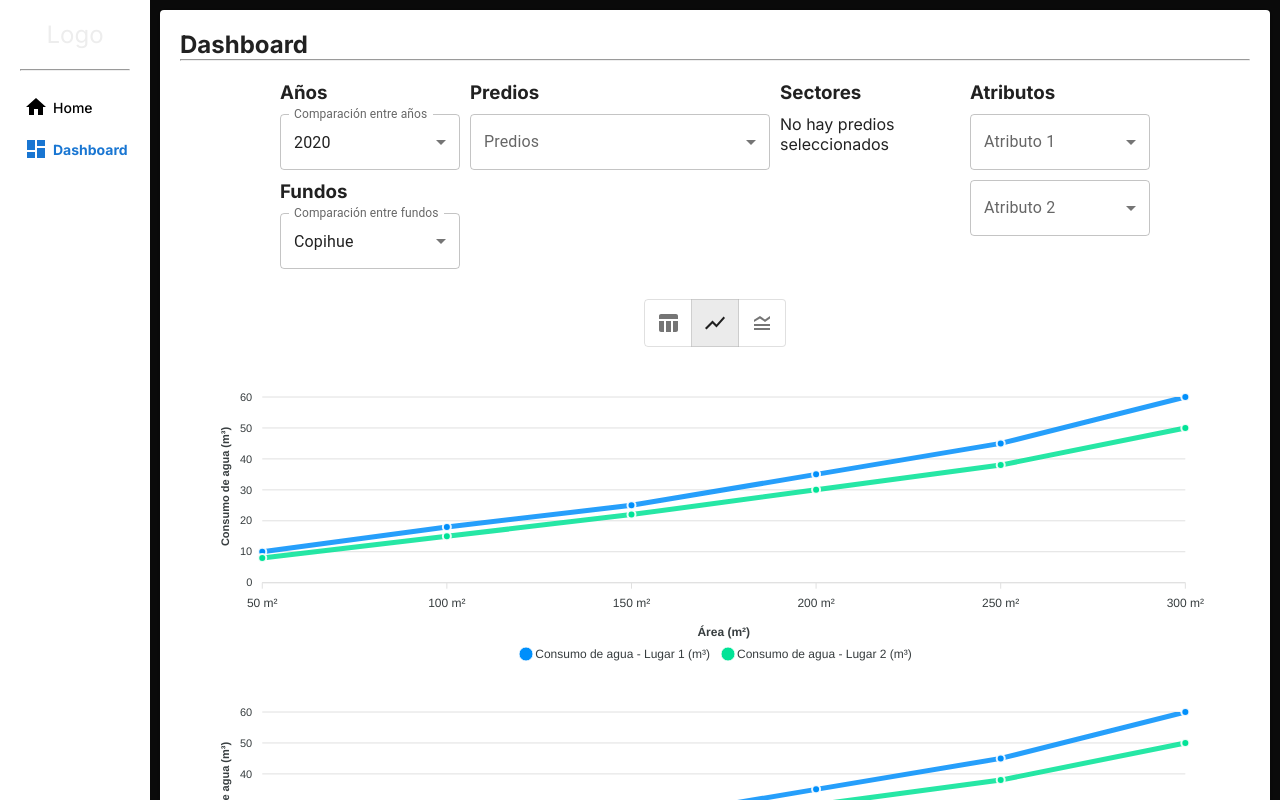
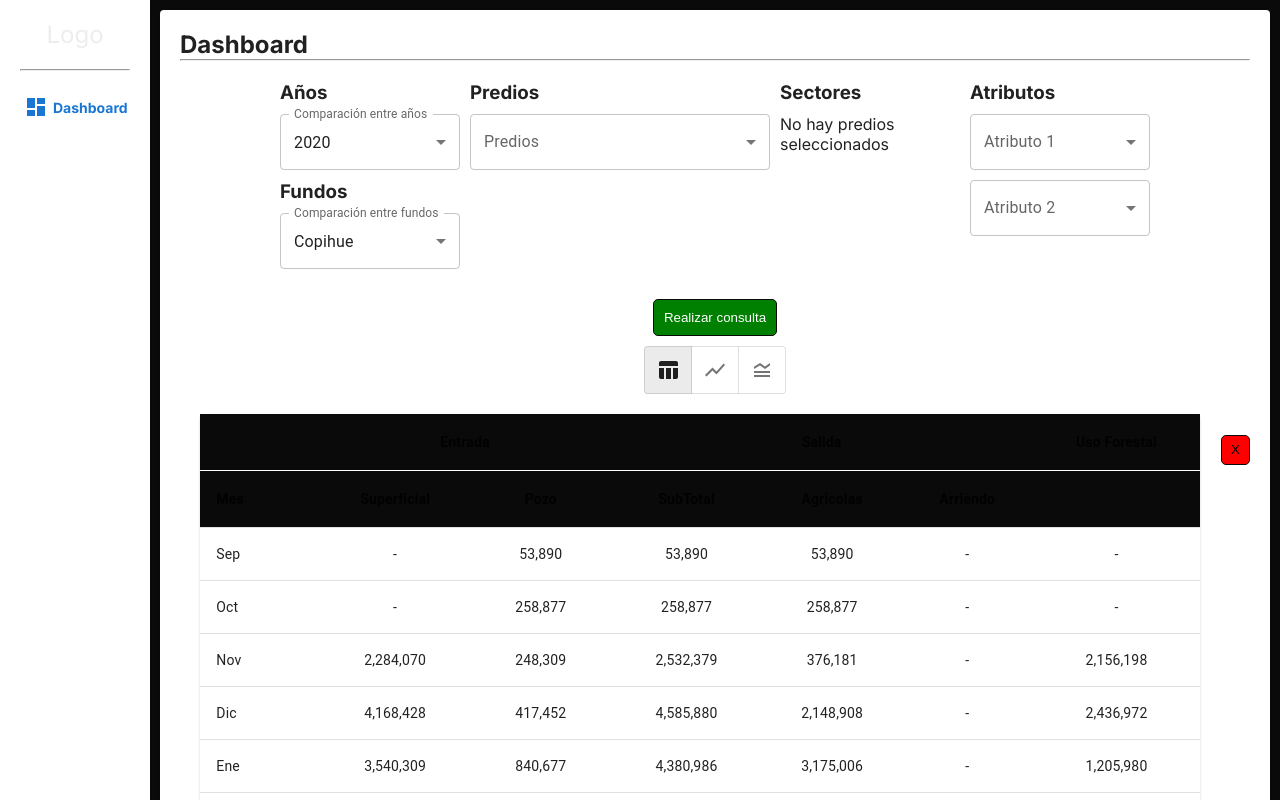
Before and after one commit to javier-tc/Dashboard_CAF, a Next.js app: page /dashboard in a window 1280 px wide. Built offline with nearby package versions, Linux system fonts and the light colour scheme.

Commit message:
ADD: Handle multiple data

```diff
--- a/src/app/dashboard/page.jsx
+++ b/src/app/dashboard/page.jsx
@@ -147,43 +147,55 @@ const Dashboard = () => {
     { area: 250, water_consumption_lugar1: 45, water_consumption_lugar2: 38 },
     { area: 300, water_consumption_lugar1: 60, water_consumption_lugar2: 50 },
   ];
+  const dataset2 = [
+    { area: 50, water_consumption_lugar1: 13, water_consumption_lugar2: 2 },
+    { area: 100, water_consumption_lugar1: 10, water_consumption_lugar2: 11 },
+    { area: 150, water_consumption_lugar1: 30, water_consumption_lugar2: 27 },
+    { area: 200, water_consumption_lugar1: 28, water_consumption_lugar2: 35 },
+    { area: 250, water_consumption_lugar1: 45, water_consumption_lugar2: 70 },
+    { area: 300, water_consumption_lugar1: 80, water_consumption_lugar2: 56 },
+  ];
 
   // Estado para gráficos y tablas
-  const [activeGraphs, setActiveGraphs] = useState(true);
-  const [activeTables, setActiveTables] = useState(false);
+  const [activeGraphs, setActiveGraphs] = useState(false);
+  const [activeTables, setActiveTables] = useState(true);
 
 
-  const [dataDisplayStyle, setDataDisplayStyle] = useState(styles.maxwidthGraphContainer);
+  const [graphDisplayStyle, setGraphDisplayStyle] = useState(styles.maxwidthGraphContainer);
+  const [tableDisplayStyle, setTableDisplayStyle] = useState(styles.maxwidthGraphContainer);
 
-  const handleChartClick = () => {
-    setDataDisplayStyle(styles.maxwidthGraphContainer);
-    setActiveGraphs(true);
-    setActiveTables(false);
-  };
+  // const handleChartClick = () => {
+  //   setGraphDisplayStyle(styles.maxwidthGraphContainer);
+  //   setTableDisplayStyle(styles.maxwidthGraphContainer);
+  //   setActiveGraphs(true);
+  //   setActiveTables(false);
+  // };
 
-  const handleTableClick = () => {
-    setDataDisplayStyle(styles.maxwidthGraphContainer);
-    setActiveTables(true);
-    setActiveGraphs(false);
-  };
+  // const handleTableClick = () => {
+  //   setGraphDisplayStyle(styles.maxwidthGraphContainer);
+  //   setTableDisplayStyle(styles.maxwidthGraphContainer);
+  //   setActiveTables(true);
+  //   setActiveGraphs(false);
+  // };
 
-  const handleBothClick = () => {
-    setDataDisplayStyle(styles.halfwidthGraphContainer);
-    setActiveGraphs(true);
-    setActiveTables(true);
+  // const handleBothClick = () => {
+  //   setGraphDisplayStyle(styles.halfwidthGraphContainer);
+  //   setTableDisplayStyle(styles.halfwidthTableContainer);
+  //   setActiveGraphs(true);
+  //   setActiveTables(true);
 
-  };
+  // };
 
   //tabla
   const columns = [
     // { id: '', label: '', minWidth: 80 },
     { id: 'month', label: 'Mes', minWidth: 80 },
-    { id: 'superficial', label: 'Superficial', minWidth: 80, align: 'center' },
-    { id: 'pozo', label: 'Pozo', minWidth: 80, align: 'center' },
-    { id: 'subTotal', label: 'SubTotal', minWidth: 80, align: 'center' },
-    { id: 'agricolas', label: 'Agricolas', minWidth: 80, align: 'center' },
-    { id: 'arriendo', label: 'Arriendo', minWidth: 80, align: 'center' },
-    { id: 'usoForestal', label: '', minWidth: 80, align: 'center' },
+    { id: 'superficial', label: 'Superficial', minWidth: 80, align: 'center', format: (value) => value.toLocaleString('en-US') },
+    { id: 'pozo', label: 'Pozo', minWidth: 80, align: 'center', format: (value) => value.toLocaleString('en-US') },
+    { id: 'subTotal', label: 'SubTotal', minWidth: 80, align: 'center', format: (value) => value.toLocaleString('en-US') },
+    { id: 'agricolas', label: 'Agricolas', minWidth: 80, align: 'center', format: (value) => value.toLocaleString('en-US') },
+    { id: 'arriendo', label: 'Arriendo', minWidth: 80, align: 'center', format: (value) => value.toLocaleString('en-US') },
+    { id: 'usoForestal', label: '', minWidth: 80, align: 'center', format: (value) => value.toLocaleString('en-US') },
   ];
 
   // Definición de los datos
@@ -212,6 +224,38 @@ const Dashboard = () => {
     { label: 'Salida', colSpan: 3 },
     { label: 'Uso Forestal', colSpan: 1 },
   ];
+
+  // handle graphs & table
+  const [dataDisplayMode, setDataDisplayMode] = useState('tables');
+  const [dataComponents, setDataComponents] = useState([{ id: 1 }]);
+
+  const handleChartClick = () => {
+    setDataDisplayMode('charts');
+    setGraphDisplayStyle(styles.maxwidthGraphContainer);
+    setTableDisplayStyle(styles.maxwidthGraphContainer);
+  };
+
+  const handleTableClick = () => {
+    setDataDisplayMode('tables');
+    setGraphDisplayStyle(styles.maxwidthGraphContainer);
+    setTableDisplayStyle(styles.maxwidthGraphContainer);
+  };
+
+  const handleBothClick = () => {
+    setDataDisplayMode('both');
+    setGraphDisplayStyle(styles.halfwidthGraphContainer);
+    setTableDisplayStyle(styles.halfwidthTableContainer);
+  };
+
+  const handleAddComponent = () => {
+    const newId = Math.max(...dataComponents.map(comp => comp.id), 0) + 1;
+    setDataComponents([...dataComponents, { id: newId }]);
+  };
+
+  const handleRemoveComponent = (id) => {
+    setDataComponents(dataComponents.filter(comp => comp.id !== id));
+  };
+
 
   return (
     <div className={styles.container}>
@@ -278,32 +322,44 @@ const Dashboard = () => {
         </div>
 
         <div className={styles.resultsContainer}>
+
+          <div className={styles.addComponentContainer}>
+            <button onClick={handleAddComponent} className={styles.addComponentButton}>
+              Realizar consulta
+            </button>
+          </div>
+
           <div className={styles.toggleContainer}>
+
             <ToggleDataDisplay
               onChartClick={handleChartClick}
               onTableClick={handleTableClick}
               onBothClick={handleBothClick}
             />
           </div>
+
+          {dataComponents.map((component) => (
+            <div key={component.id} className={styles.dataComponent}>
+
               <div className={styles.dataContainer}>
-            {/* Mostrar gráficos */}
-            {/* Placeholder para la tabla */}
-            {activeTables && (
-              <div className={dataDisplayStyle}>
-                {/* <h3>Tabla de datos</h3> */}
+
+                {(dataDisplayMode === 'tables' || dataDisplayMode === 'both') && (
+                  <div className={dataDisplayMode === 'both' ? styles.halfwidthTableContainer : styles.maxwidthGraphContainer}>
                     <BasicTable columns={columns} columnGroups={columnGroups} data={data} />
                   </div>
                 )}
-            {activeGraphs && (
-              <div className={dataDisplayStyle}>
+                {(dataDisplayMode === 'charts' || dataDisplayMode === 'both') && (
+                  <div className={dataDisplayMode === 'both' ? styles.halfwidthGraphContainer : styles.maxwidthGraphContainer}>
+                    <h3>Gráfico 1</h3>
                     <BasicLineChart
                       dataset={dataset}
                       xAxis_data={xAxis_data}
                       yAxis_title={yAxis_title}
                       yAxis_data={yAxis_data}
                     />
+                    <h3>Gráfico 2</h3>
                     <BasicLineChart
-                  dataset={dataset}
+                      dataset={dataset2}
                       xAxis_data={xAxis_data}
                       yAxis_title={yAxis_title}
                       yAxis_data={yAxis_data}
@@ -312,6 +368,15 @@ const Dashboard = () => {
                 )}
               </div>
 
+              <button
+                onClick={() => handleRemoveComponent(component.id)}
+                className={styles.removeComponentButton}
+              >
+                X
+              </button>
+
+            </div>
+          ))}
         </div>
       </Maincard>
     </div>
--- a/src/app/dashboard/page.module.css
+++ b/src/app/dashboard/page.module.css
@@ -68,7 +68,7 @@
     flex-wrap: wrap;
     justify-content: space-around;
     align-items: flex-start;
-    gap : 10px;
+    gap: 10px;
     overflow-x: auto;
     overflow-y: hidden;
     padding: 10px;
@@ -92,6 +92,56 @@
     align-items: center;
     min-width: 350px;
     width: 100%;
-    max-width: 600px;
+    max-width: 400px;
     /* overflow-x: auto; */
 }
+
+.halfwidthTableContainer {
+    display: flex;
+    flex-direction: column;
+    justify-content: flex-start;
+    align-items: center;
+    min-width: 350px;
+    width: 100%;
+    max-width: 800px;
+    /* overflow-x: auto; */
+}
+
+.addComponentContainer {
+    display: flex;
+    width: 100%;
+    flex-direction: column;
+    justify-content: center;
+    align-items: center;
+}
+
+.addComponentButton {
+    width: auto;
+    padding: 10px;
+    border-radius: 5px;
+    border: 1px solid var(--background);
+    background-color: green;
+    color: var(--background-contrast);
+    cursor: pointer;
+}
+
+.removeComponentButton {
+    width: 30px;
+    height: 30px;
+    background-color: red;
+    padding: 2px;
+    border-radius: 5px;
+    border: 1px solid var(--background);
+    /* color: var(--background-contrast); */
+    cursor: pointer;
+}
+
+.dataComponent {
+    display: flex;
+    flex-direction: row;
+    justify-content: flex-start;
+    align-items: baseline;
+    position: relative;
+    width: 100%;
+    margin-bottom: 20px;
+}
--- a/src/components/button/ToggleDataDisplay.jsx
+++ b/src/components/button/ToggleDataDisplay.jsx
@@ -7,7 +7,7 @@ import ToggleButton from '@mui/material/ToggleButton';
 import ToggleButtonGroup from '@mui/material/ToggleButtonGroup';
 
 export default function ToggleDataDisplay({ onChartClick, onTableClick, onBothClick }) {
-  const [view, setView] = React.useState(() => ['chart']); // Valor inicial: 'chart'
+  const [view, setView] = React.useState(() => ['table']); // Valor inicial: 'chart'
 
   const handleViewChange = (event, newView) => {
     if (newView.length > 0) {
--- a/src/components/menu/Menu.jsx
+++ b/src/components/menu/Menu.jsx
@@ -9,11 +9,11 @@ import HomeIcon from '@mui/icons-material/Home';
 import DashboardIcon from '@mui/icons-material/Dashboard';
 
 const links = [
-  {
-    name: "Home",
-    path: "/",
-    icon: <HomeIcon />
-  },
+  // {
+  //   name: "Home",
+  //   path: "/",
+  //   icon: <HomeIcon />
+  // },
   {
     name: "Dashboard",
     path: "/dashboard",
```
Lines whose indentation alone changed are shown as unchanged.
